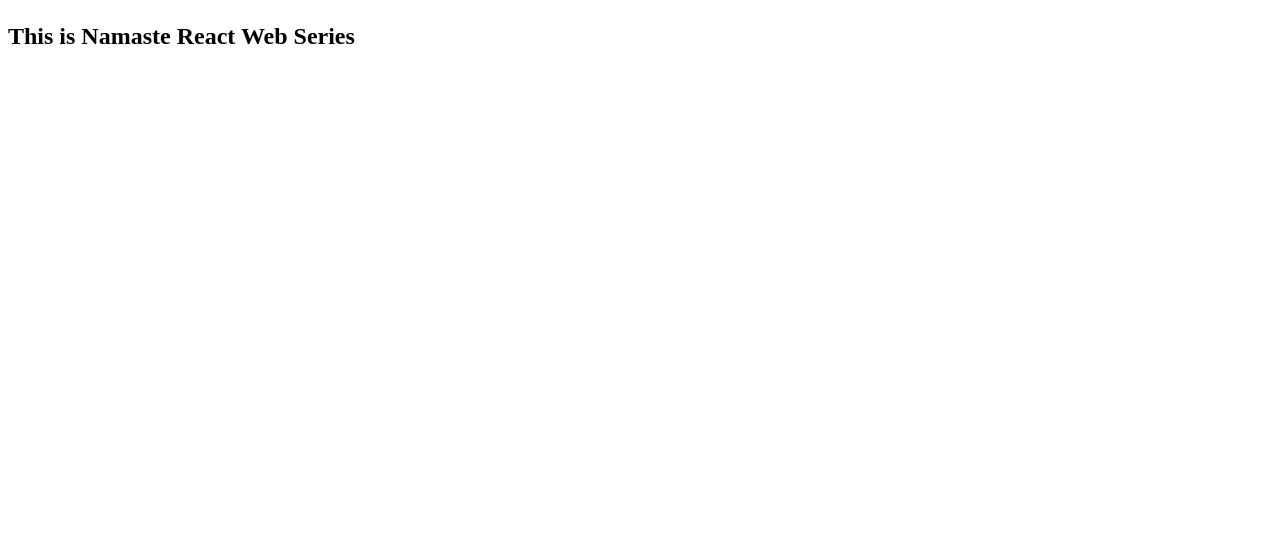
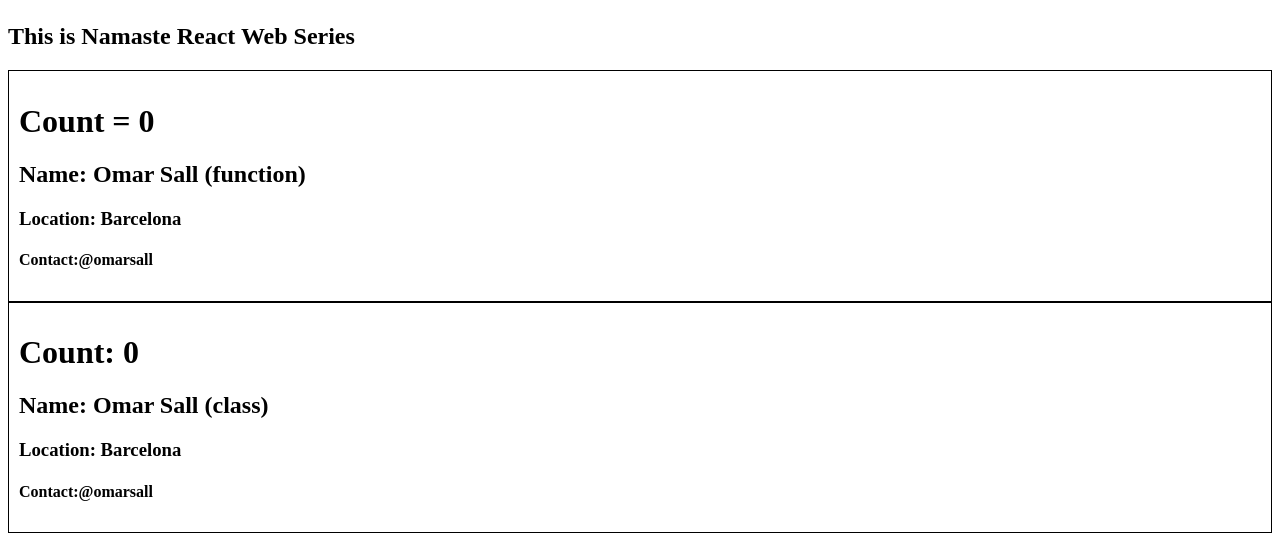
Before and after one commit to OmarSall/Namaste-Food, a React (Vite) app: page /about in a window 1280 px wide. Shown: the part 183-722 px from the top of the page. Built offline with nearby package versions, Linux system fonts and the light colour scheme.

Commit message:
more code! class based components

```diff
--- a/index.css
+++ b/index.css
@@ -74,3 +74,8 @@
 .filter {
   display: flex;
 }
+
+.user-card {
+  padding: 10px;
+  border: 1px solid #000000;
+}
--- a/src/App.js
+++ b/src/App.js
@@ -6,6 +6,7 @@ import { createBrowserRouter, RouterProvider, Outlet } from 'react-router-dom';
 import About from './components/About';
 import Contact from './components/Contact';
 import Error from './components/Error';
+import RestaurantMenu from "./components/RestaurantMenu";
 
 const AppLayout = () => {
   return (
@@ -34,6 +35,10 @@ const appRouter = createBrowserRouter([
         path: '/contact',
         element: <Contact />,
       },
+      {
+        path: '/restaurants/:resId',
+        element: <RestaurantMenu />,
+      },
     ],
     errorElement: <Error />,
   },
--- a/src/components/About.js
+++ b/src/components/About.js
@@ -1,8 +1,13 @@
+import User from "./User";
+import UserClass from "./UserClass";
+
 const About = () => {
     return (
         <div>
             <h1>About</h1>
             <h2>This is Namaste React Web Series</h2>
+            <User name={"Omar Sall (function)"}/>
+            <UserClass name={"Omar Sall (class)"}/>
         </div>
     );
 };
--- a/src/components/Body.js
+++ b/src/components/Body.js
@@ -2,6 +2,8 @@ import React, {useEffect, useMemo} from 'react';
 import RestaurantCard from './RestaurantCard';
 import {useState} from 'react';
 import Shimmer from "./Shimmer";
+import { Link } from "react-router-dom";
+
 
 const SWIGGY_API = 'https://corsproxy.io/?https://namastedev.com/api/v1/listRestaurants';
 const CDN_URL =
@@ -67,9 +69,11 @@ const Body = () => {
             </div>
             <div className="restaurant-container">
                 {filteredRestaurant.map((restaurant) => (
-                    <RestaurantCard
+                    <Link to={"/restaurants/"+ restaurant?.info?.id}>
+                        <RestaurantCard
                         key={restaurant?.info?.id}
                         resData={restaurant}/>
+                    </Link>
                 ))}
             </div>
         </div>
--- /dev/null
+++ b/src/components/RestaurantMenu.js
@@ -0,0 +1,61 @@
+import {useEffect, useState} from "react";
+import Shimmer from "./Shimmer";
+import {useParams} from "react-router-dom";
+
+const RestaurantMenu = () => {
+    const [resInfo, setResInfo] = useState(null);
+
+    const {resId} = useParams();
+
+    useEffect(() => {
+        fetchMenu();
+    }, []);
+
+    const fetchMenu = async () => {
+        const data = await fetch(
+            "https://corsproxy.io/?https://namastedev.com/api/v1/listRestaurants"
+        );
+        const json = await data.json();
+        const restList = json?.data?.data?.cards[1]?.card?.card?.gridElements?.infoWithStyle?.restaurants
+        const restListMock = json
+
+        console.log(restListMock);
+        setResInfo(restList[0]);
+    }
+
+    const {
+        name,
+        cuisines = [],
+        avgRating,
+        costForTwo,
+        sla,
+    } = resInfo?.info || {};
+
+    if (!resInfo) {
+        return <Shimmer/>;
+    }
+
+    // This path is not working
+    const {itemCards} = resInfo?.cards[2]?.groupedCard?.cardGroupMap?.REGULAR?.cards[1]?.packetsDiscarded;
+
+    return (
+        <div className="menu">
+            <h1>{name}</h1>
+            <p>{cuisines.join(", ")}</p>
+            <h3>{avgRating}</h3>
+            <h2>Menu</h2>
+            <ul>
+                {itemCards.map((item) =>
+                    <li key="item.card.info.name.id">
+                        {item.card.info.name} - {item.card.info.name?.price}
+                    </li>
+                )
+                }
+                <li>itemCards[0]</li>
+                <li>Burgers</li>
+                <li>Diet Coke</li>
+            </ul>
+        </div>
+    );
+}
+export default RestaurantMenu;
--- /dev/null
+++ b/src/components/User.js
@@ -0,0 +1,14 @@
+import { useState } from 'react';
+
+const User = ({ name }) => {
+  const [count, setCount] = useState(0);
+  return (
+    <div className="user-card">
+        <h1>Count = {count}</h1>
+      <h2>Name: {name}</h2>
+      <h3>Location: Barcelona</h3>
+      <h4>Contact:@omarsall</h4>
+    </div>
+  );
+};
+export default User;
--- /dev/null
+++ b/src/components/UserClass.js
@@ -0,0 +1,25 @@
+import React from 'react';
+
+class UserClass extends React.Component {
+  constructor(props) {
+    super(props);
+    this.state = {
+      count: 0,
+    };
+  }
+
+  render() {
+    const { name } = this.props;
+    const { count } = this.state;
+    return (
+      <div className="user-card">
+        <h1>Count: {count}</h1>
+        <h2>Name: {name}</h2>
+        <h3>Location: Barcelona</h3>
+        <h4>Contact:@omarsall</h4>
+      </div>
+    );
+  }
+}
+
+export default UserClass;
```
